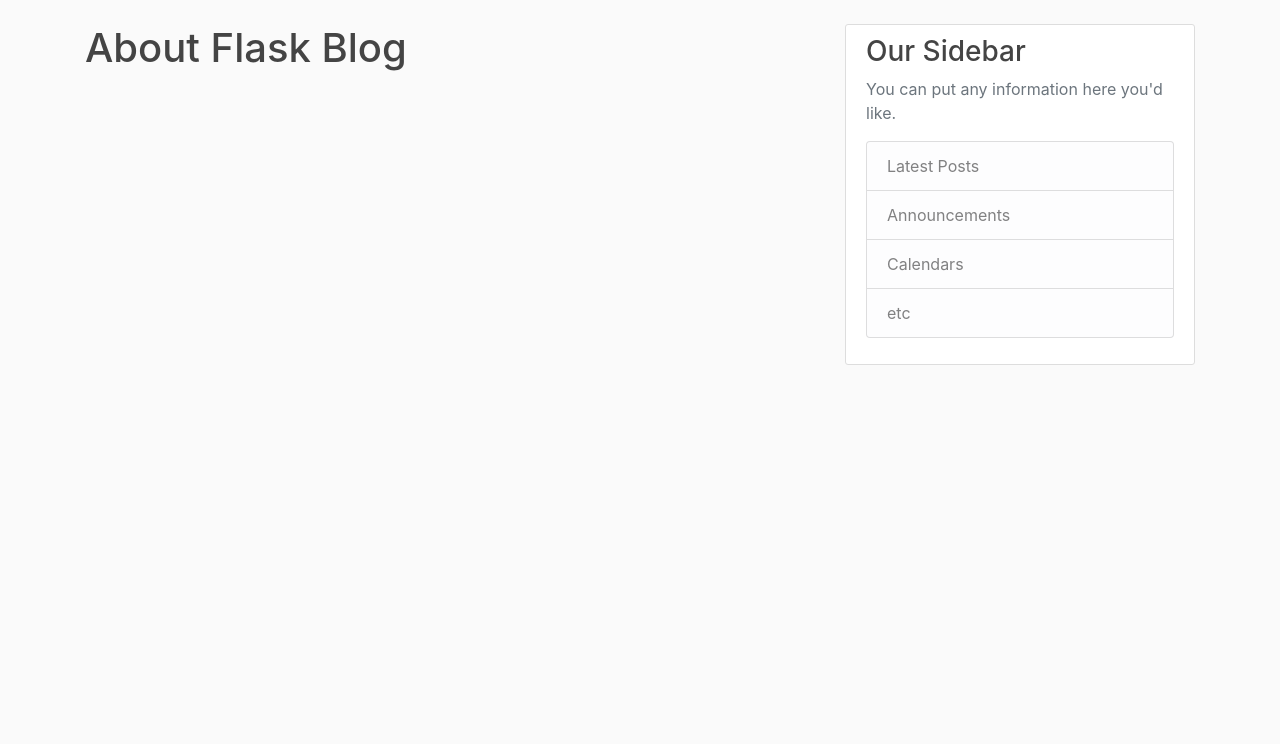
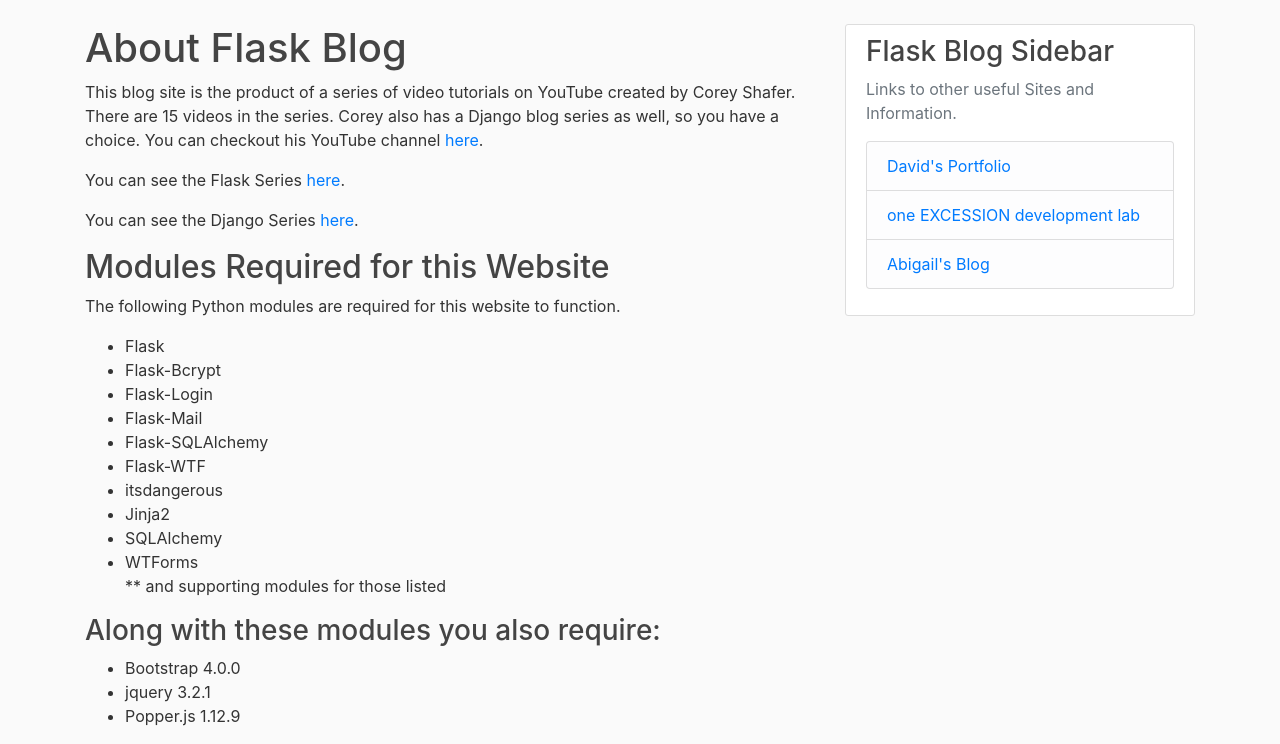
Before and after one commit to drobb2020/Flask_blog, a Flask app: page /about in a window 1280 px wide. Shown: the part 56-800 px from the top of the page. Run offline with Flask 2, Linux system fonts and the light colour scheme; some libraries are stand-ins or nearby versions.

Commit message:
Updated about page and links on layout page

```diff
--- a/flaskblog/templates/about.html
+++ b/flaskblog/templates/about.html
@@ -1,4 +1,28 @@
 {% extends "layout.html" %}
 {% block content %}
     <h1>About Flask Blog</h1>
+    <p>This blog site is the product of a series of video tutorials on YouTube created by Corey Shafer. There are 15 videos in the series. Corey also has a Django blog series as well, so you have a choice. You can checkout his YouTube channel <a href="https://www.youtube.com/channel/UCCezIgC97PvUuR4_gbFUs5g" target="_blank">here</a>.</p>
+    <p>You can see the Flask Series <a href="https://www.youtube.com/playlist?list=PL-osiE80TeTs4UjLw5MM6OjgkjFeUxCYH" target="_blank">here</a>.</p>
+    <p>You can see the Django Series <a href="https://www.youtube.com/playlist?list=PL-osiE80TeTtoQCKZ03TU5fNfx2UY6U4p" target="_blank">here</a>.</p>
+    <h2>Modules Required for this Website</h2>
+    <p>The following Python modules are required for this website to function.</p>
+    <ul>
+        <li>Flask</li>
+        <li>Flask-Bcrypt</li>
+        <li>Flask-Login</li>
+        <li>Flask-Mail</li>
+        <li>Flask-SQLAlchemy</li>
+        <li>Flask-WTF</li>
+        <li>itsdangerous</li>
+        <li>Jinja2</li>
+        <li>SQLAlchemy</li>
+        <li>WTForms</li>
+        <p>** and supporting modules for those listed</p>
+    </ul>
+    <h3>Along with these modules you also require:</h3>
+    <ul>
+        <li>Bootstrap 4.0.0</lki>
+        <li>jquery 3.2.1</lki>
+        <li>Popper.js 1.12.9</lki>
+    </ul>
 {% endblock content %}
--- a/flaskblog/templates/layout.html
+++ b/flaskblog/templates/layout.html
@@ -60,13 +60,12 @@
         </div>
         <div class="col-md-4">
           <div class="content-section">
-            <h3>Our Sidebar</h3>
-            <p class='text-muted'>You can put any information here you'd like.
+            <h3>Flask Blog Sidebar</h3>
+            <p class='text-muted'>Links to other useful Sites and Information.
               <ul class="list-group">
-                <li class="list-group-item list-group-item-light">Latest Posts</li>
-                <li class="list-group-item list-group-item-light">Announcements</li>
-                <li class="list-group-item list-group-item-light">Calendars</li>
-                <li class="list-group-item list-group-item-light">etc</li>
+                <li class="list-group-item list-group-item-light"><a href="https://davidrobb2021.tech" target="_blank">David's Portfolio</a></li>
+                <li class="list-group-item list-group-item-light"><a href="http://www.oneexcessionlab.tech" target="_blank">one EXCESSION development lab</a></li>
+                <li class="list-group-item list-group-item-light"><a href="https://abigailportfolio.netlify.app" target="_blank">Abigail's Blog</a></li>
               </ul>
             </p>
           </div>
```
Also changed, not shown: flaskblog/site.db.
